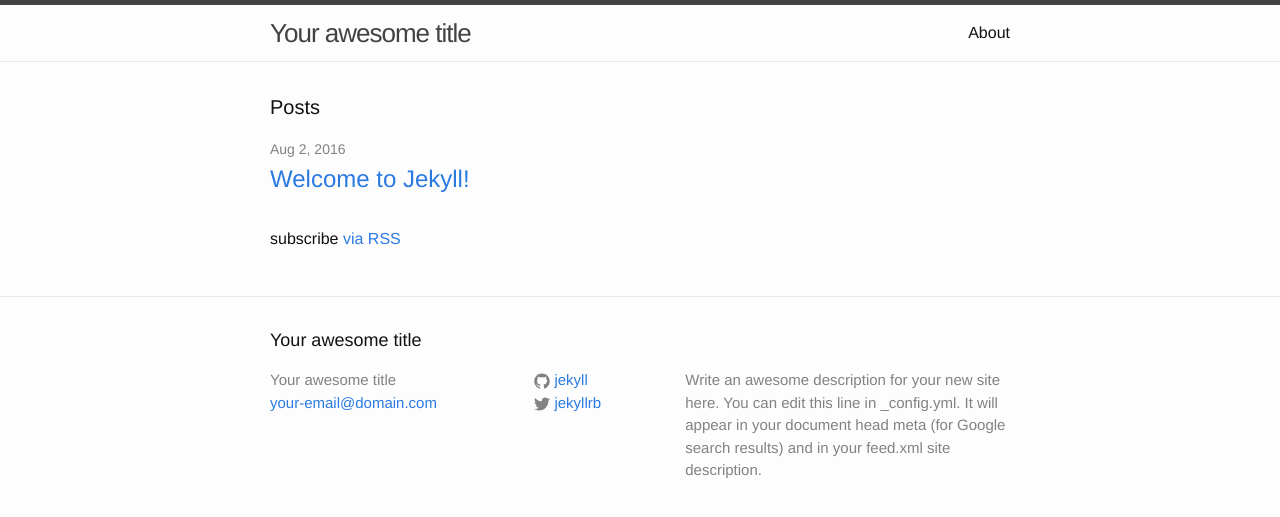
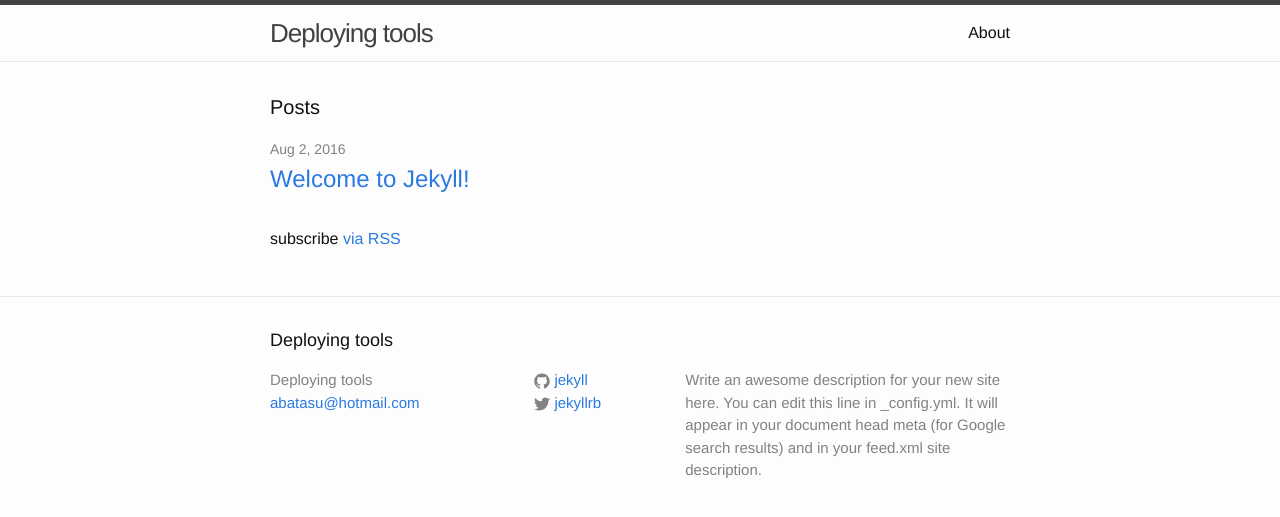
Before and after one commit to LadyBird0/LadyBird0.github.io, a Jekyll site: the page built from index.html, in a window 1280 px wide. Shown: the top 517 px of the page. Built offline with Jekyll 4.4.1, drawn with Linux system fonts in a browser that asks for light colours.

Commit message:
Update _config.yml

```diff
--- a/_config.yml
+++ b/_config.yml
@@ -6,8 +6,8 @@
 # 'jekyll serve'. If you change this file, please restart the server process.
 
 # Site settings
-title: Your awesome title
-email: your-email@domain.com
+title: Deploying tools
+email: abatasu@hotmail.com
 description: > # this means to ignore newlines until "baseurl:"
   Write an awesome description for your new site here. You can edit this
   line in _config.yml. It will appear in your document head meta (for
```
